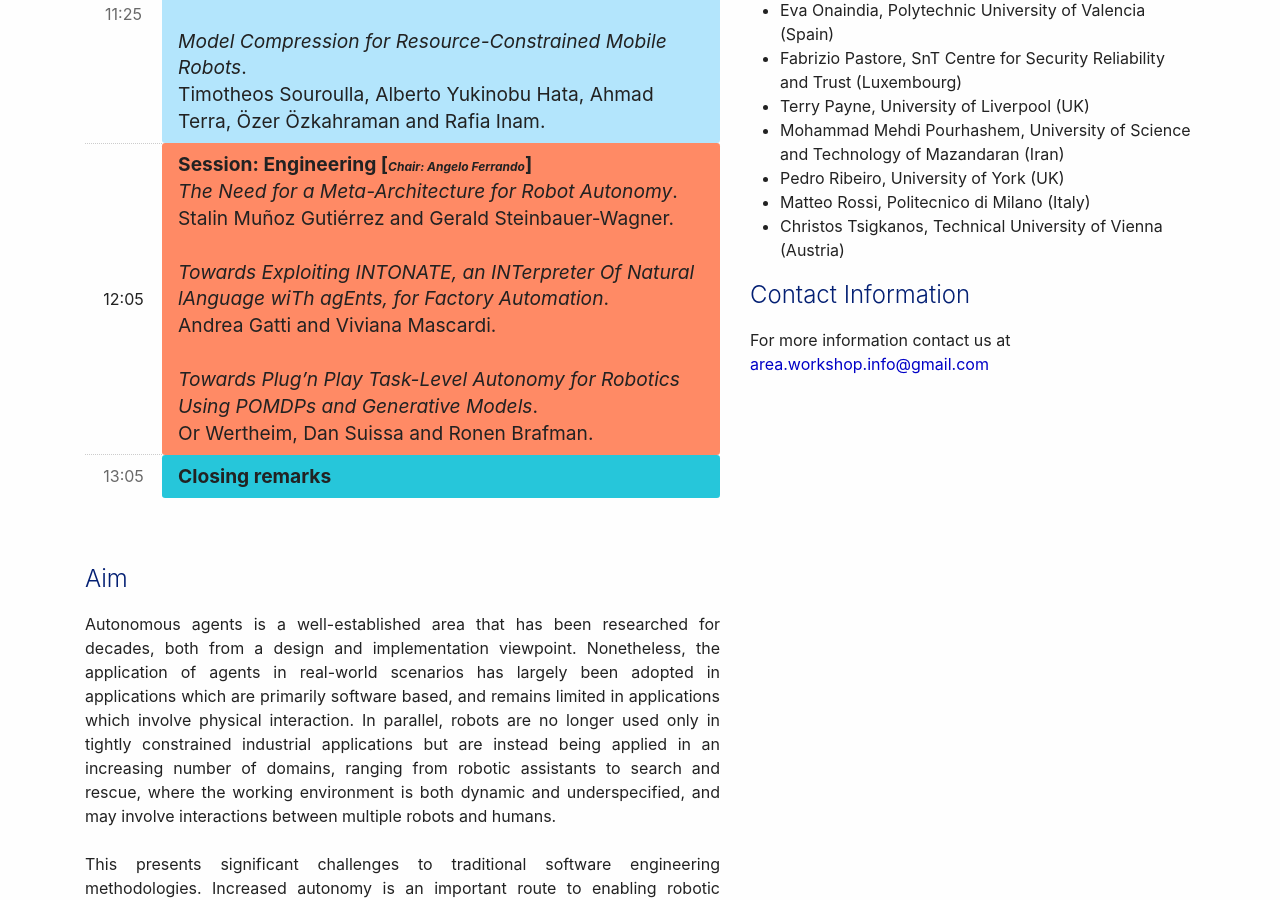
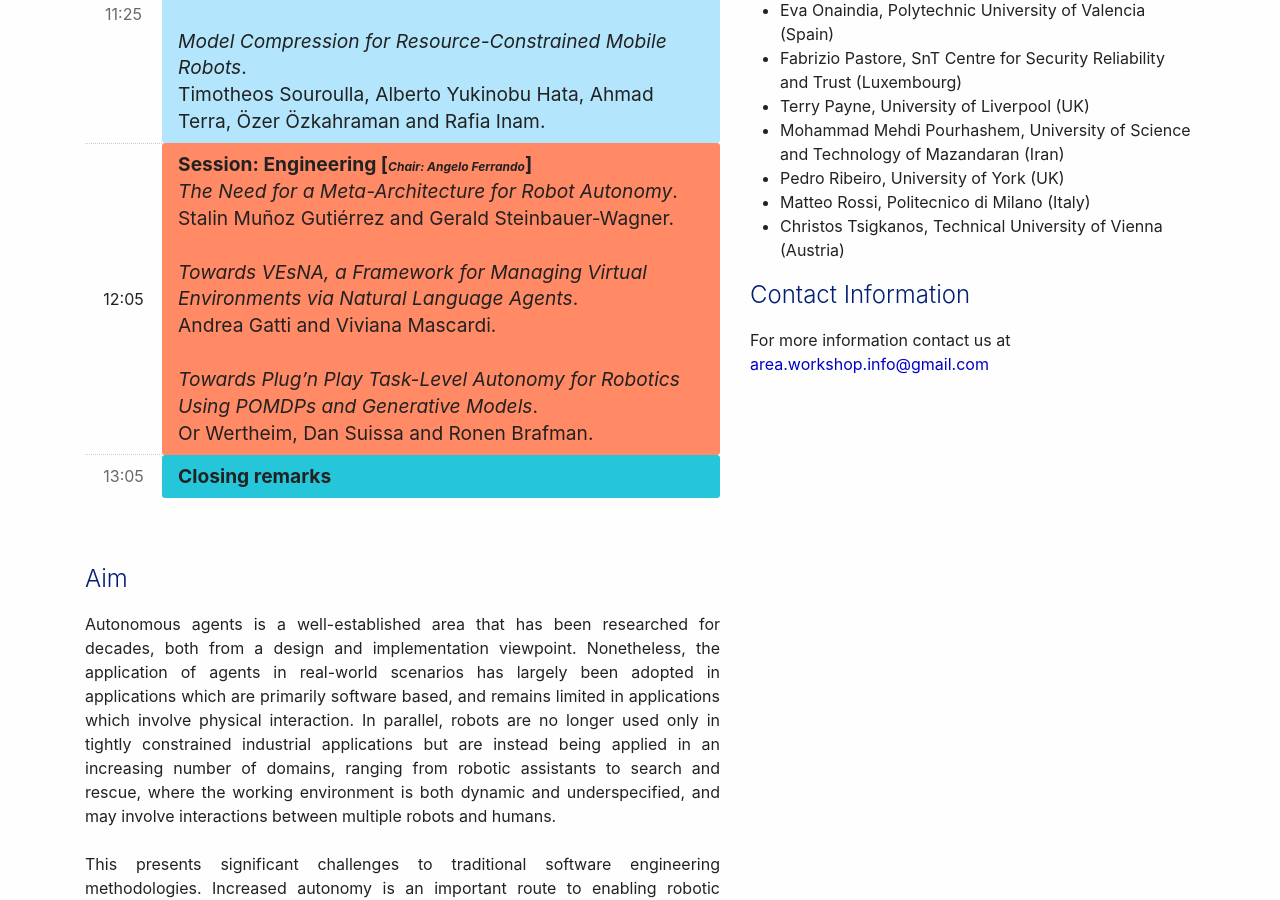
Before and after one commit to AREAWorkshop/AREA2022, a Jekyll site: the page built from index.md, in a window 1280 px wide and 900 px high, scrolled down 1573 px. Built offline with Jekyll 4.4.1, drawn with Linux system fonts in a browser that asks for light colours; nearby versions of some CDN libraries; some of the changed text lies outside the part shown.

Commit message:
Update index.md

```diff
--- a/index.md
+++ b/index.md
@@ -122,7 +122,7 @@ He has also worked on a wide range of artificial intelligence research problems,
             </span>
             <br/>
             <span>
-              <i>Towards Exploiting INTONATE, an INTerpreter Of Natural lAnguage wiTh agEnts, for Factory Automation</i>.<br/>
+              <i>Towards VEsNA, a Framework for Managing Virtual Environments via Natural Language Agents</i>.<br/>
               Andrea Gatti and Viviana Mascardi.
             </span>
             <br/>
@@ -233,7 +233,7 @@ After the workshop, we will consider applying for a journal special issue (journ
  	Dara MacConville, Marie Farrell, Matthew Luckcuck and Rosemary Monahan. <i>Modelling the Turtle Python library in CSP</i>.
   </li>
   <li>
-  	Andrea Gatti and Viviana Mascardi. <i>Towards Exploiting INTONATE, an INTerpreter Of Natural lAnguage wiTh agEnts, for Factory Automation</i>.
+  	Andrea Gatti and Viviana Mascardi. <i>Towards VEsNA, a Framework for Managing Virtual Environments via Natural Language Agents</i>.
   </li>
   <li>
   Stalin Muñoz Gutiérrez and Gerald Steinbauer-Wagner. <i>The Need for a Meta-Architecture for Robot Autonomy</i>.
```
